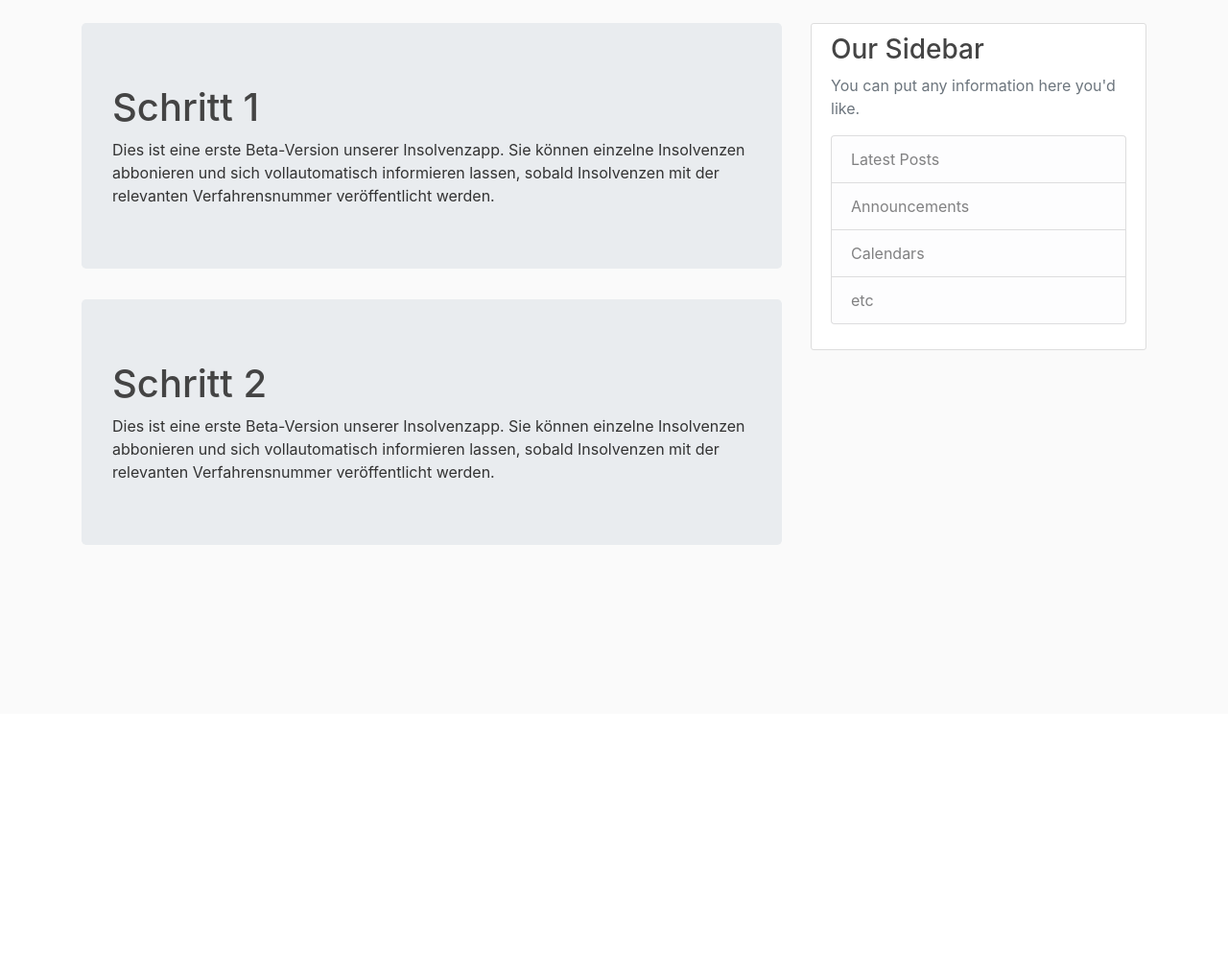
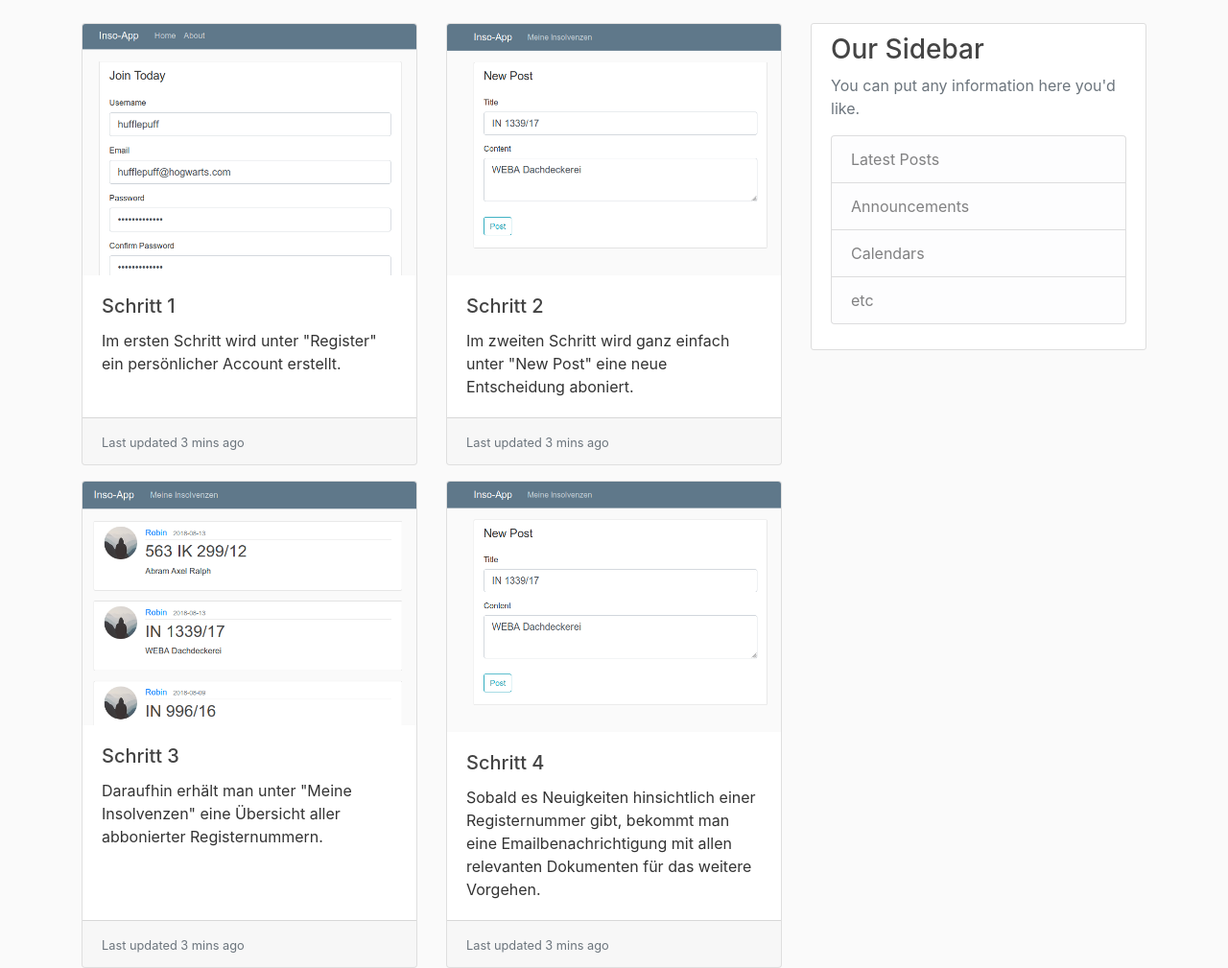
Before and after one commit to agapius/Insolvenzradar, a Flask app: page /about in a window 1280 px wide. Shown: the part 56-1065 px from the top of the page at 96% size. Before the commit the page ends 624 px from the top, so only its background shows below. Run offline with Flask 2, Linux system fonts and the light colour scheme; some libraries are stand-ins or nearby versions.

Commit message:
about änderungen plus fotos

```diff
--- a/inso/templates/about.html
+++ b/inso/templates/about.html
@@ -1,17 +1,49 @@
 {% extends "layout.html" %}
 {% block content %}
-	<div class="jumbotron">
-		<h1>Schritt 1</h1>
-		Dies ist eine erste Beta-Version unserer Insolvenzapp.
-		Sie können einzelne Insolvenzen abbonieren und sich
-		vollautomatisch informieren lassen, sobald Insolvenzen
-		mit der relevanten Verfahrensnummer veröffentlicht werden.
-	</div>
-	<div class="jumbotron">
-		<h1>Schritt 2</h1>
-		Dies ist eine erste Beta-Version unserer Insolvenzapp.
-		Sie können einzelne Insolvenzen abbonieren und sich
-		vollautomatisch informieren lassen, sobald Insolvenzen
-		mit der relevanten Verfahrensnummer veröffentlicht werden.
-	</div>
+
+<div class="card-deck">
+  <div class="card">
+    <img class="card-img-top" src="{{ url_for('static', filename='howto/'+'howto1.png') }}" alt="howto2">
+    <div class="card-body">
+      <h5 class="card-title">Schritt 1</h5>
+      <p class="card-text">Im ersten Schritt wird unter "Register" ein persönlicher Account erstellt.</p>
+    </div>
+    <div class="card-footer">
+      <small class="text-muted">Last updated 3 mins ago</small>
+    </div>
+  </div>
+  <div class="card">
+    <img class="card-img-top" src="{{ url_for('static', filename='howto/'+'howto2.png') }}" alt="howto3">
+    <div class="card-body">
+      <h5 class="card-title">Schritt 2</h5>
+      <p class="card-text">Im zweiten Schritt wird ganz einfach unter "New Post" eine neue Entscheidung aboniert.</p>
+    </div>
+    <div class="card-footer">
+      <small class="text-muted">Last updated 3 mins ago</small>
+    </div>
+  </div>
+</div>
+<p>
+<div class="card-deck">
+  <div class="card">
+    <img class="card-img-top" src="{{ url_for('static', filename='howto/'+'howto3.png') }}" alt="howto3">
+    <div class="card-body">
+      <h5 class="card-title">Schritt 3</h5>
+      <p class="card-text">Daraufhin erhält man unter "Meine Insolvenzen" eine Übersicht aller abbonierter Registernummern.</p>
+    </div>
+    <div class="card-footer">
+      <small class="text-muted">Last updated 3 mins ago</small>
+    </div>
+  </div>
+  <div class="card">
+    <img class="card-img-top" src="{{ url_for('static', filename='howto/'+'howto2.png') }}" alt="howto3">
+    <div class="card-body">
+      <h5 class="card-title">Schritt 4</h5>
+      <p class="card-text">Sobald es Neuigkeiten hinsichtlich einer Registernummer gibt, bekommt man eine Emailbenachrichtigung mit allen relevanten Dokumenten für das weitere Vorgehen.</p>
+    </div>
+    <div class="card-footer">
+      <small class="text-muted">Last updated 3 mins ago</small>
+    </div>
+  </div>
+</div>
 {% endblock content %}
```
Also changed, not shown: inso/static/howto/howto1.png (added), inso/static/howto/howto2.png (added), inso/static/howto/howto3.png (added).
